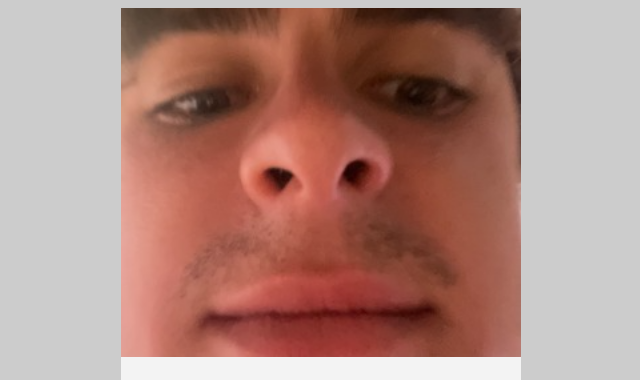
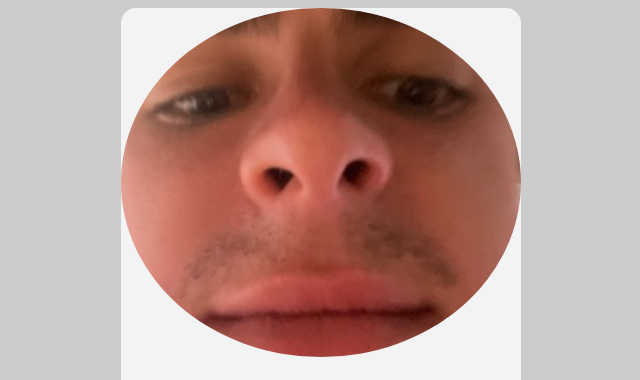
Before and after one commit to juanfaure/mi349_card, a plain HTML site: page index.html in a window 1280 px wide. Shown: the top 380 px of the page, without its empty margins (319-959 px from the left). Drawn offline with Linux system fonts and the light colour scheme.

Commit message:
avatar mod

```diff
--- a/card.css
+++ b/card.css
@@ -9,7 +9,12 @@ img{
 
 .card{
     background-color: #f3f3f3;
+    border-radius: 15px;
     margin: 0 auto;
     width: 400px;
     text-align: center;
 }
+.card .avatar{
+    width 100px;
+    border-radius: 50%;
+}
```
